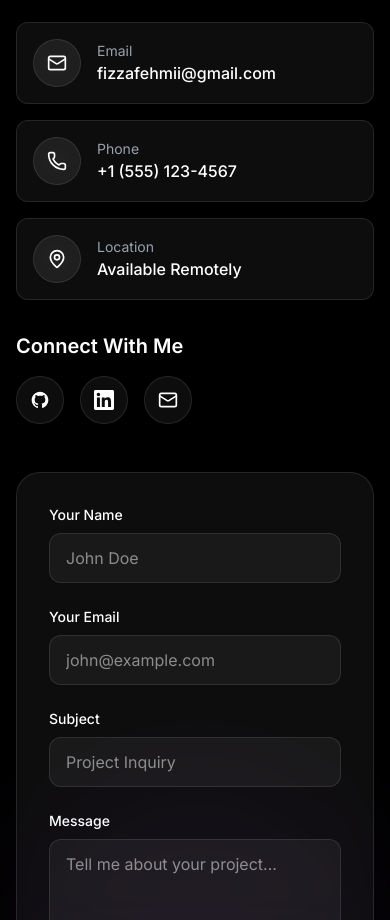
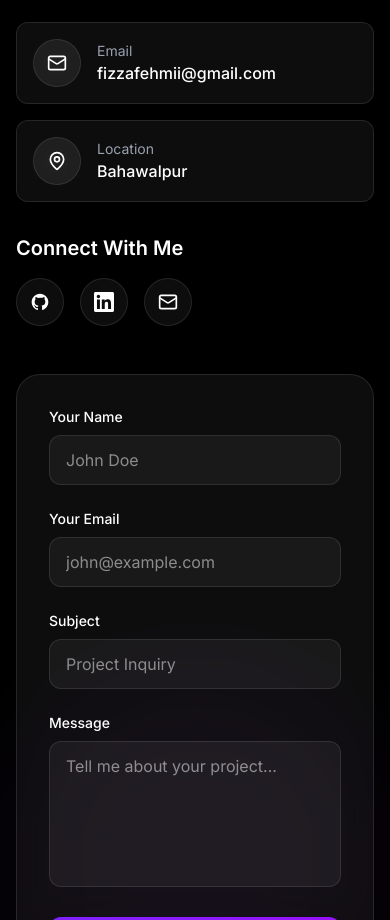
Before and after one commit to fiza-fehmi/portfolio_website, a React (Vite) app: page / in a window 390 px wide. Shown: the part 8460-9380 px from the top of the page. Built offline with nearby package versions, Linux system fonts and the light colour scheme.

Commit message:
Remove phone from contact section and update location to Bahawalpur

```diff
--- a/src/components/Contact.jsx
+++ b/src/components/Contact.jsx
@@ -1,7 +1,7 @@
 import { useState, useRef } from 'react';
 import { motion } from 'framer-motion';
 import { useInView } from 'framer-motion';
-import { Mail, Briefcase, Send, MapPin, Phone } from 'lucide-react';
+import { Mail, Briefcase, Send, MapPin } from 'lucide-react';
 import { GitHubIcon, LinkedInIcon } from './SocialIcons';
 
 const Contact = () => {
@@ -51,15 +51,9 @@ const Contact = () => {
       href: 'mailto:fizzafehmii@gmail.com',
     },
     {
-      icon: Phone,
-      label: 'Phone',
-      value: '+1 (555) 123-4567',
-      href: 'tel:+15551234567',
-    },
-    {
       icon: MapPin,
       label: 'Location',
-      value: 'Available Remotely',
+      value: 'Bahawalpur',
       href: null,
     },
   ];
```
